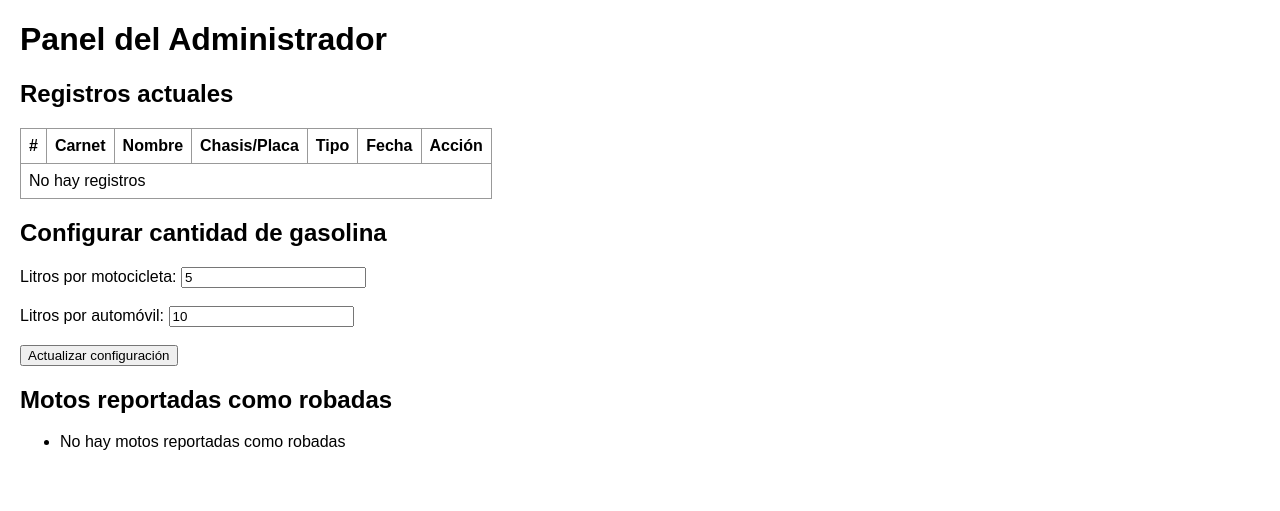
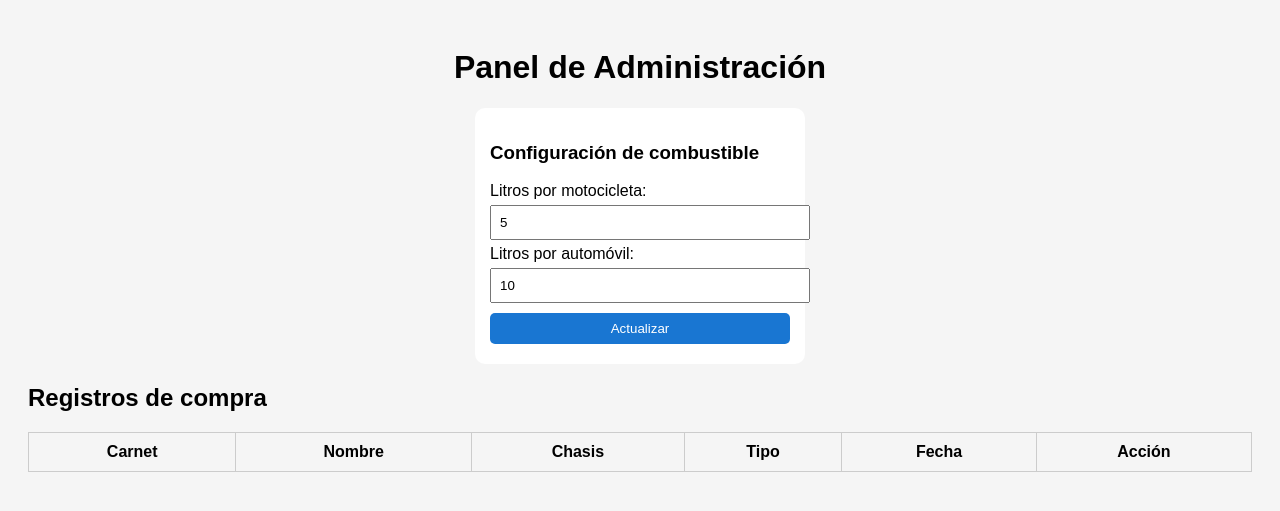
Before and after one commit to manager655/control-cobustible-sena, a Flask app: page /panel in a window 1280 px wide. Shown: the top 511 px of the page. Run offline with Flask 3, Linux system fonts and the light colour scheme; the visitor is signed in with stand-in values (Sample User, id 1); lists and menus that the app fills with data are empty.

Commit message:
Corrijo y actualizo archivos HTML para el panel de administrador y página principal

```diff
--- a/templates/admin_panel.html
+++ b/templates/admin_panel.html
@@ -4,78 +4,46 @@
     <meta charset="UTF-8">
     <title>Panel de Administración</title>
     <style>
-        body {
-            font-family: Arial, sans-serif;
-            margin: 20px;
-        }
-        table, th, td {
-            border: 1px solid #999;
-            border-collapse: collapse;
-        }
-        th, td {
-            padding: 8px;
-        }
-        .eliminar {
-            color: red;
-            font-weight: bold;
-        }
+        body { font-family: Arial; padding: 20px; background: #f5f5f5; }
+        h1 { text-align: center; }
+        table { width: 100%; border-collapse: collapse; margin-top: 20px; }
+        th, td { padding: 10px; border: 1px solid #ccc; text-align: center; }
+        form { display: inline; }
+        .config { margin-top: 30px; background: #fff; padding: 15px; border-radius: 10px; width: 300px; margin: 20px auto; }
+        .config input { width: 100%; padding: 8px; margin: 5px 0; }
+        .btn { background-color: #1976d2; color: white; padding: 8px 12px; border: none; cursor: pointer; border-radius: 5px; }
+        .btn:hover { background-color: #0d47a1; }
     </style>
 </head>
 <body>
-    <h1>Panel del Administrador</h1>
+    <h1>Panel de Administración</h1>
 
-    <h2>Registros actuales</h2>
+    <div class="config">
+        <h3>Configuración de combustible</h3>
+        <form method="POST" action="/config">
+            <label for="litros_moto">Litros por motocicleta:</label>
+            <input type="number" name="litros_moto" value="{{ config['litros_moto'] }}" required>
+            <label for="litros_auto">Litros por automóvil:</label>
+            <input type="number" name="litros_auto" value="{{ config['litros_auto'] }}" required>
+            <input class="btn" type="submit" value="Actualizar">
+        </form>
+    </div>
+
+    <h2>Registros de compra</h2>
     <table>
-        <thead>
-            <tr>
-                <th>#</th>
-                <th>Carnet</th>
-                <th>Nombre</th>
-                <th>Chasis/Placa</th>
-                <th>Tipo</th>
-                <th>Fecha</th>
-                <th>Acción</th>
-            </tr>
-        </thead>
-        <tbody>
-            {% if registros %}
-                {% for registro in registros %}
-                <tr>
-                    <td>{{ loop.index }}</td>
-                    <td>{{ registro.carnet }}</td>
-                    <td>{{ registro.nombre }}</td>
-                    <td>{{ registro.chasis }}</td>
-                    <td>{{ registro.tipo }}</td>
-                    <td>{{ registro.fecha }}</td>
-                    <td><a class="eliminar" href="/eliminar/{{ loop.index0 }}">Eliminar</a></td>
-                </tr>
-                {% endfor %}
-            {% else %}
-                <tr>
-                    <td colspan="7">No hay registros</td>
-                </tr>
-            {% endif %}
-        </tbody>
+        <tr>
+            <th>Carnet</th><th>Nombre</th><th>Chasis</th><th>Tipo</th><th>Fecha</th><th>Acción</th>
+        </tr>
+        {% for r in registros %}
+        <tr>
+            <td>{{ r.carnet }}</td>
+            <td>{{ r.nombre }}</td>
+            <td>{{ r.chasis }}</td>
+            <td>{{ r.tipo }}</td>
+            <td>{{ r.fecha }}</td>
+            <td><a class="btn" href="/eliminar/{{ loop.index0 }}">Eliminar</a></td>
+        </tr>
+        {% endfor %}
     </table>
-
-    <h2>Configurar cantidad de gasolina</h2>
-    <form method="post" action="/config">
-        <label for="litros_moto">Litros por motocicleta:</label>
-        <input type="number" name="litros_moto" value="{{ config.litros_moto }}" min="1" required><br><br>
-        <label for="litros_auto">Litros por automóvil:</label>
-        <input type="number" name="litros_auto" value="{{ config.litros_auto }}" min="1" required><br><br>
-        <button type="submit">Actualizar configuración</button>
-    </form>
-
-    <h2>Motos reportadas como robadas</h2>
-    <ul>
-        {% if motos %}
-            {% for moto in motos %}
-                <li>{{ moto }}</li>
-            {% endfor %}
-        {% else %}
-            <li>No hay motos reportadas como robadas</li>
-        {% endif %}
-    </ul>
 </body>
 </html>
--- a/templates/index.html
+++ b/templates/index.html
@@ -79,7 +79,7 @@ def registrar():
 def admin():
     if request.method == "POST":
         contraseña = request.form.get("password")
-        if contraseña == "admin123":
+        if contraseña == "1234":
             session["admin"] = True
             return redirect(url_for("panel"))
         return render_template("admin_login.html", error="Contraseña incorrecta")
@@ -89,7 +89,7 @@ def admin():
 def panel():
     if not session.get("admin"):
         return redirect(url_for("admin"))
-    return render_template("admin_panel.html", registros=compras, config=config)
+    return render_template("admin_panel.html", registros=compras, config=config, motos=motos_robadas)
 
 @app.route("/eliminar/<int:indice>")
 def eliminar(indice):
```
Also changed, not shown: templates/admin_login.html (+6 -7 lines).
